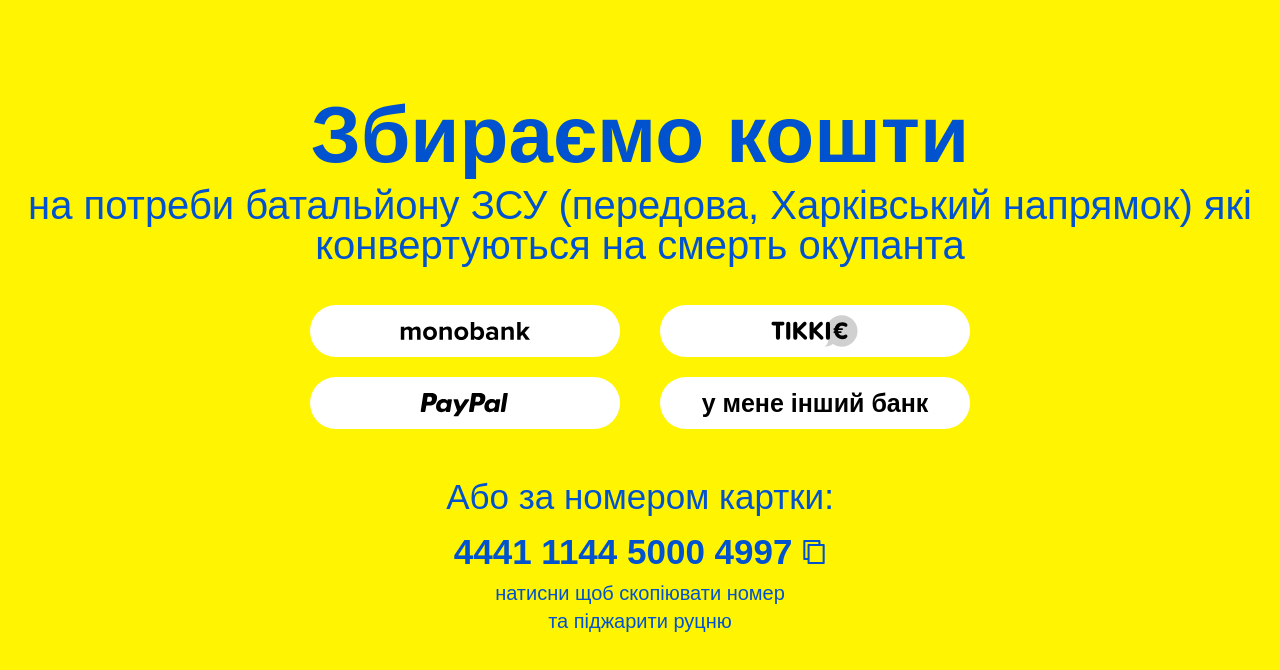
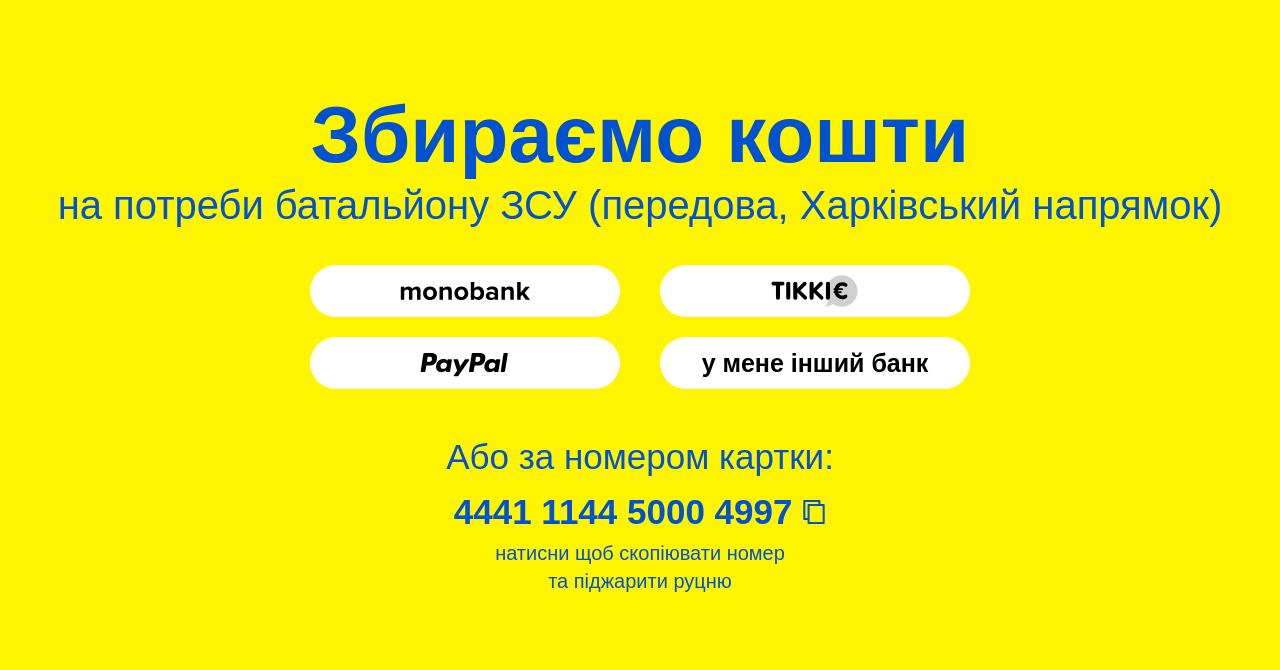
Before and after one commit to SergiiVdovareize/rihtgofen_donate, a plain HTML site: page index.html in a window 1280 px wide. Drawn offline with Linux system fonts and the light colour scheme; a web font is replaced by a local one.

Commit message:
description

```diff
--- a/index.html
+++ b/index.html
@@ -19,7 +19,7 @@
          </div>
 
          <div class='donate-sub-description'>
-            на потреби батальйону ЗСУ (передова, Харківський напрямок) які конвертуються на смерть окупанта
+            на потреби батальйону ЗСУ (передова, Харківський напрямок)
          </div>
 
          <div class="bank-option">
```
